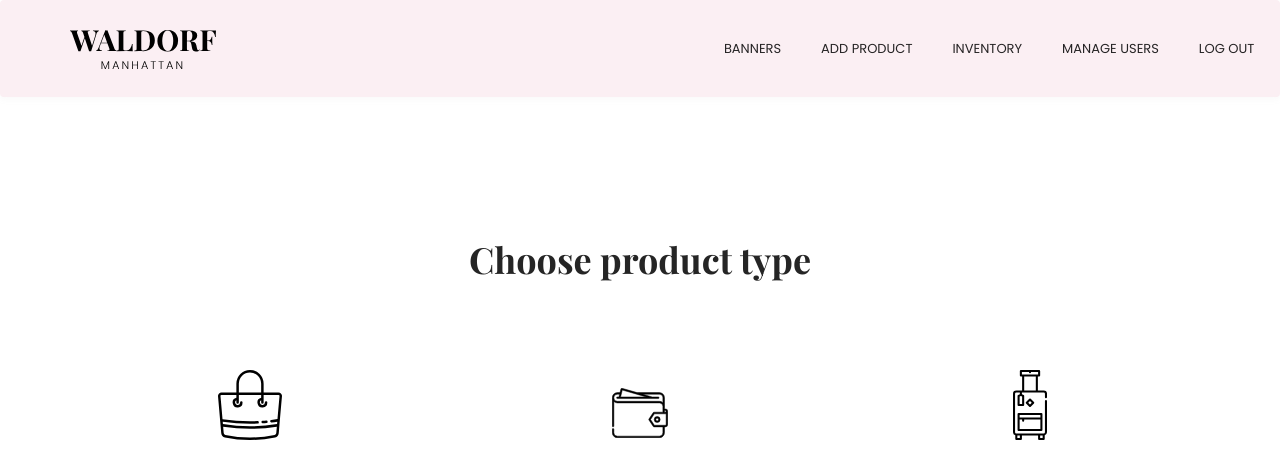
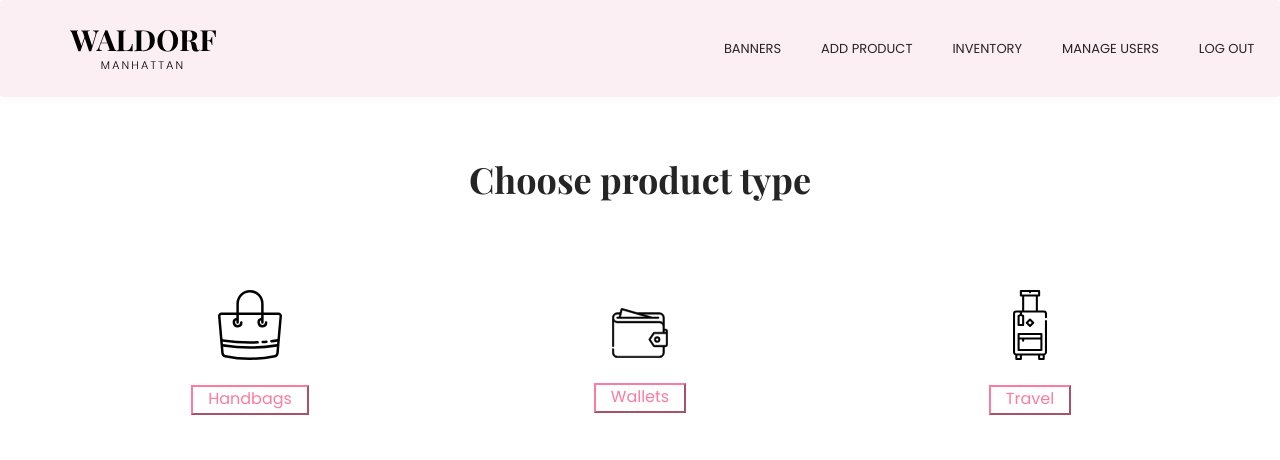
Before and after one commit to priscilaesq/waldorfstore, a PHP site: page /product-type.php in a window 1280 px wide. Shown: the top 460 px of the page. After the commit the page ends 415 px from the top, so only its background shows below. Run offline with PHP 8.4, Linux system fonts and the light colour scheme; data that the repository does not hold is empty; some libraries are stand-ins or nearby versions; some web fonts are replaced.

Commit message:
product type

```diff
--- a/src/css/estilos.css
+++ b/src/css/estilos.css
@@ -686,7 +686,7 @@ label.rose-link {
 
 .margen-header-p
 {
-  margin-top: 100px;
+  margin-top: 20px;
 }
 
 
```
Also changed, not shown: src/product-type.php (line endings or trailing spaces).
